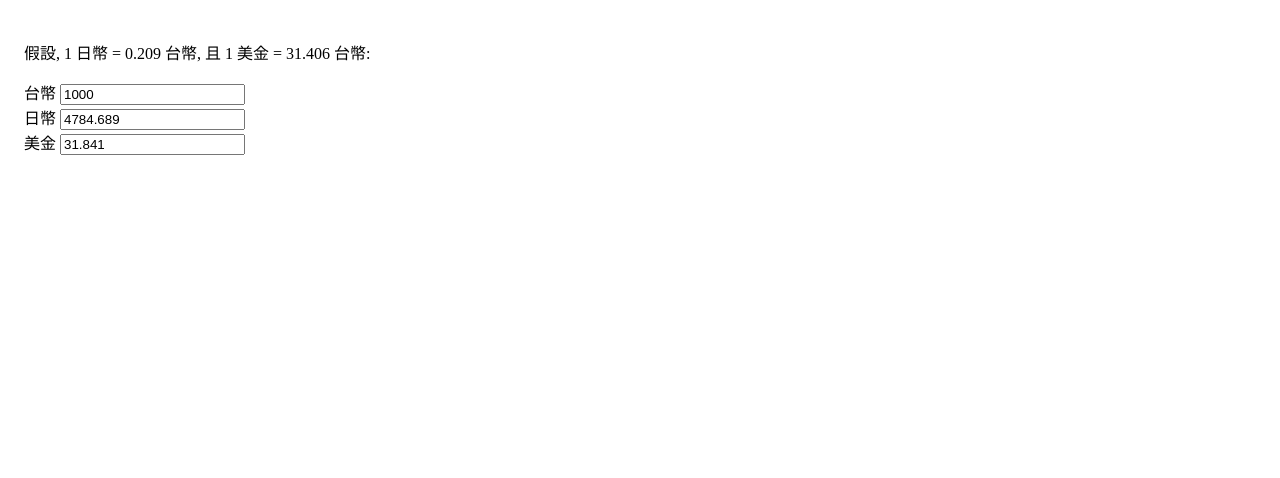
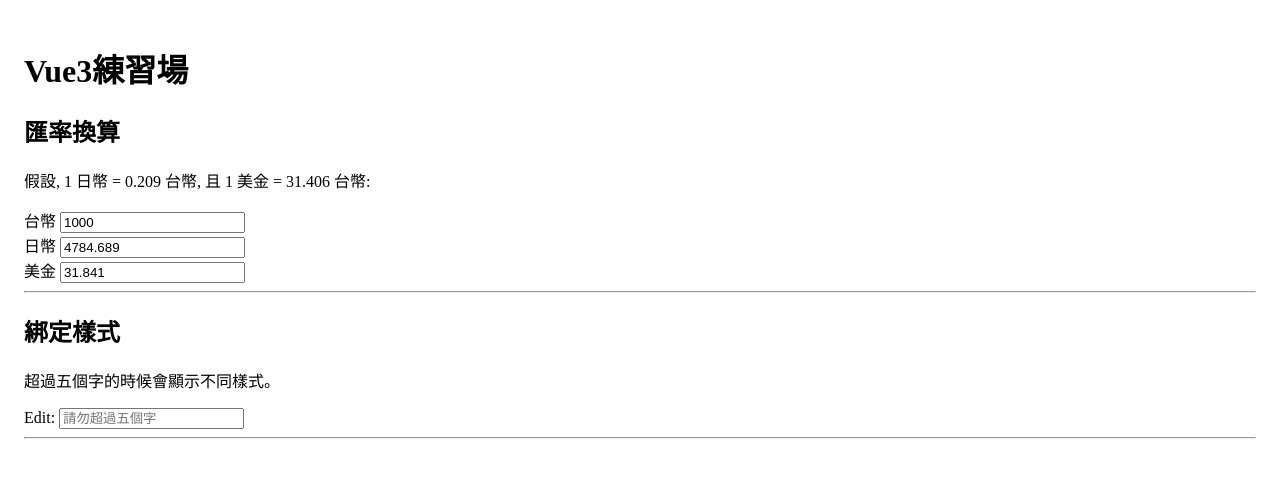
Before and after one commit to bater/hello-vue3, a Vue app: page / in a window 1280 px wide. Shown: the top 478 px of the page. Built offline with nearby package versions, Linux system fonts and the light colour scheme.

Commit message:
Add ModifiersClass example

```diff
--- a/src/App.vue
+++ b/src/App.vue
@@ -1,15 +1,19 @@
 <template>
   <div id="app">
+    <h1>Vue3練習場</h1>
     <CurrencyExchange />
+    <ModifiersClass/>
   </div>
 </template>
 
 <script>
 import CurrencyExchange from './components/CurrencyExchange.vue';
+import ModifiersClass from './components/ModifiersClass.vue';
 
 export default {
   components: {
     CurrencyExchange,
+    ModifiersClass
   },
 };
 </script>
--- a/src/components/CurrencyExchange.vue
+++ b/src/components/CurrencyExchange.vue
@@ -1,8 +1,10 @@
 <template>
+  <h2>匯率換算</h2>
   <p>假設, 1 日幣 = 0.209 台幣, 且 1 美金 = 31.406 台幣: </p>
   <div>台幣 <input type="text" v-model="twd"></div>
   <div>日幣 <input type="text" v-model="jpy"></div>
   <div>美金 <input type="text" v-model="usd"></div>
+  <hr>
 </template>
 
 <script>
--- /dev/null
+++ b/src/components/ModifiersClass.vue
@@ -0,0 +1,30 @@
+<template>
+  <h2>綁定樣式</h2>
+  <p>超過五個字的時候會顯示不同樣式。</p>
+  Edit: <input
+    type="text"
+    v-model.trim="message"
+    placeholder="請勿超過五個字"
+    :style="msgStyle">
+  <hr>
+</template>
+<script>
+export default {
+  data () {
+    return {
+      message: ''
+    }
+  },
+  computed: {
+    isVaild: function() {
+      return this.message.length <= 5;
+    },
+    msgStyle: function() {
+      return {
+        'border': this.isVaild ? '' : 'red solid 1px',
+        'color': this.isVaild ? '' : 'red'
+      };
+    }
+  }
+};
+</script>
```
